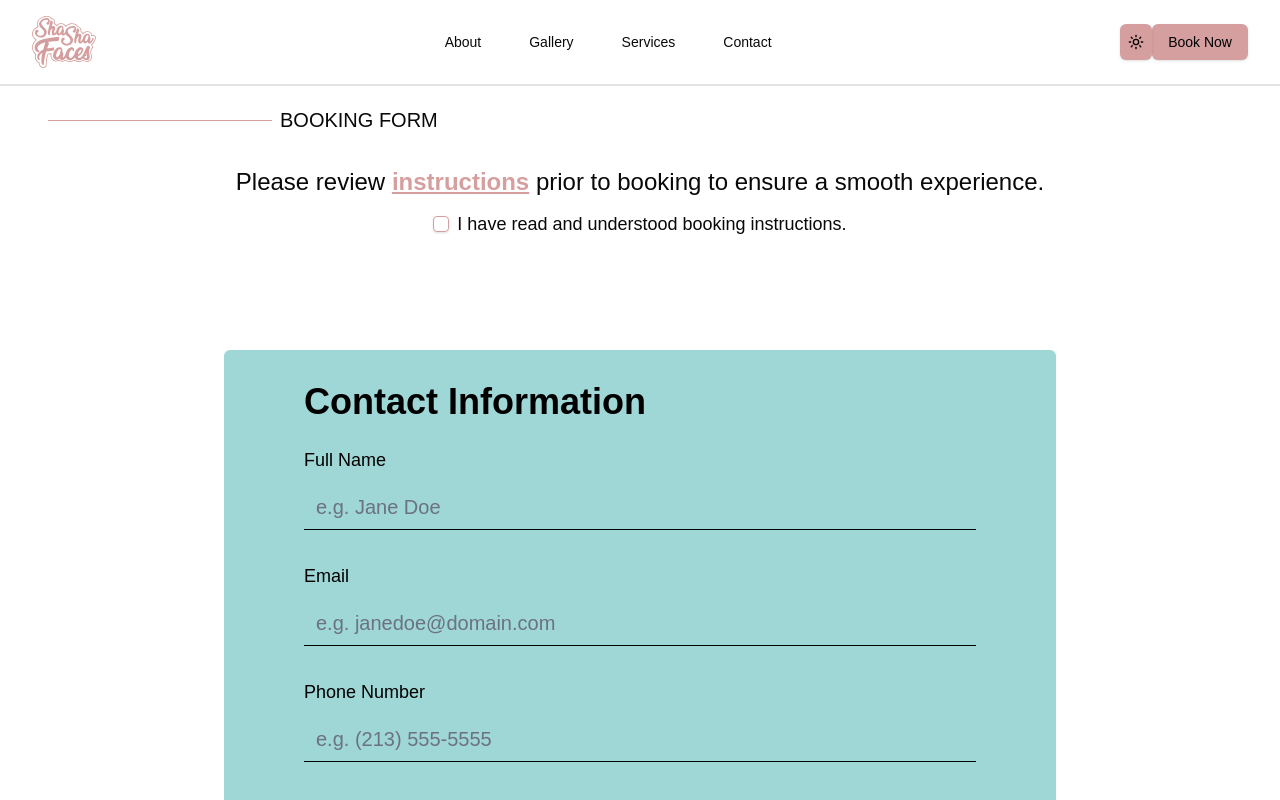
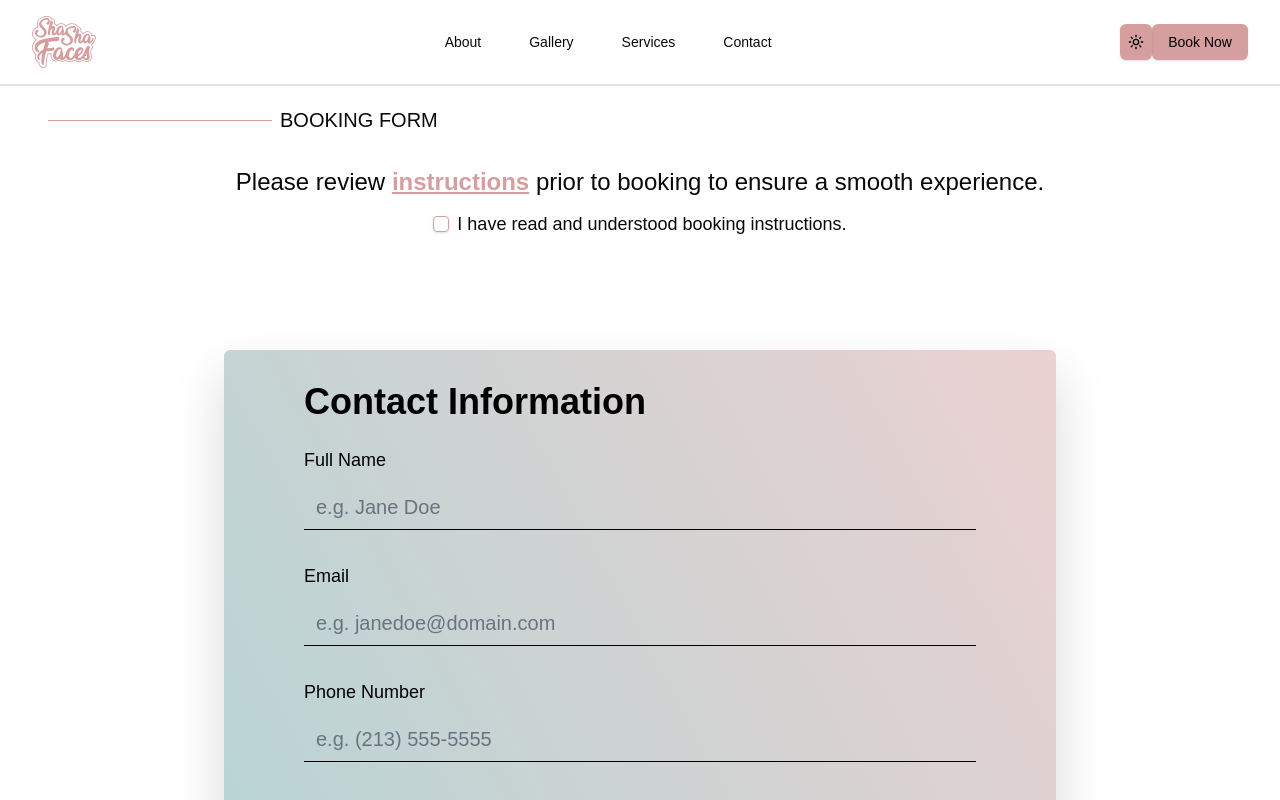
Before and after one commit to thatsehannah/sha-sha-faces, a Next.js app: page /contact in a window 1280 px wide. Shown: the top 800 px of the page. Built offline with nearby package versions, Linux system fonts and the light colour scheme; a web font is replaced by a local one.

Commit message:
adding some styling to booking form

```diff
--- a/components/contact/AppointmentForm.tsx
+++ b/components/contact/AppointmentForm.tsx
@@ -82,7 +82,11 @@ const AppointmentForm = () => {
   return (
     <>
       <Form {...form}>
-        <form
+        <motion.form
+          initial={{ opacity: 0, y: 0 }}
+          animate={{ opacity: 1, y: 0 }}
+          exit={{ opacity: 0 }}
+          transition={{ duration: 2 }}
           className='w-full lg:w-[65vw]'
           onSubmit={form.handleSubmit(handleOnSubmit)}
         >
@@ -106,13 +110,7 @@ const AppointmentForm = () => {
               />
             </div>
           </section>
-          <motion.section
-            initial={{ opacity: 0, y: 60 }}
-            animate={{ opacity: 1, y: 0 }}
-            exit={{ opacity: 0 }}
-            transition={{ duration: 1.5 }}
-            className='bg-secondary rounded-md p-8 lg:px-20 lg:py-8'
-          >
+          <section className='bg-gradient-to-bl from-soft-pink to-secondary rounded-md p-8 lg:px-20 lg:py-8 drop-shadow-2xl'>
             <div className='mb-20'>
               <p className='text-3xl lg:text-4xl text-black font-bold mb-6'>
                 Contact Information
@@ -217,8 +215,8 @@ const AppointmentForm = () => {
                 <>submit request</>
               )}
             </Button>
-          </motion.section>
-        </form>
+          </section>
+        </motion.form>
       </Form>
       <InstructionsDrawer
         open={open}
```
